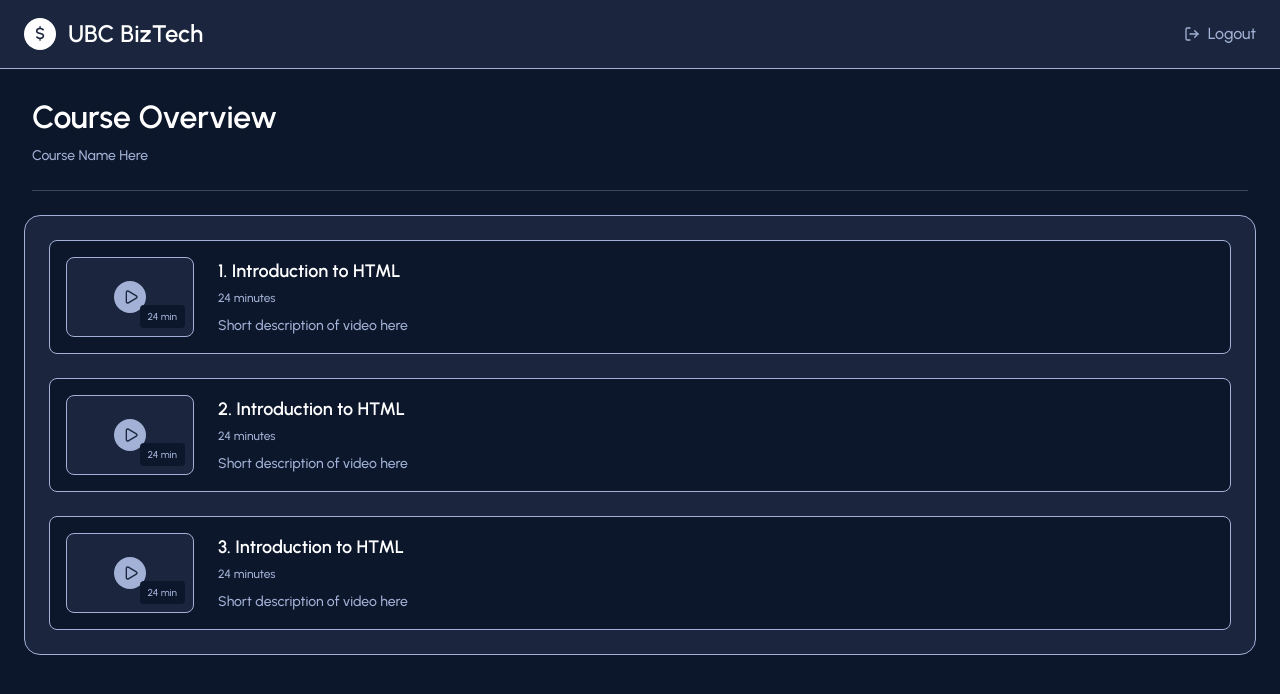
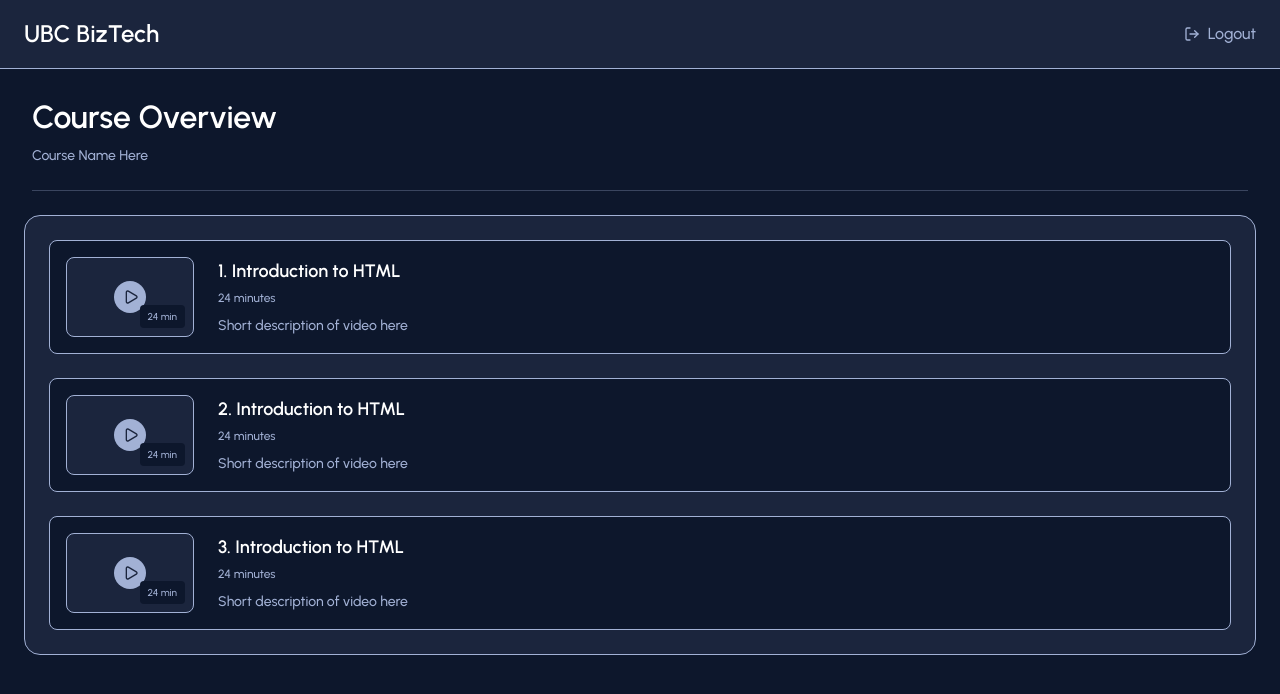
Before and after one commit to ubc-biztech/bt-web-v2, a Next.js app: page /companion/bootcamp/course-overview in a window 1280 px wide. Shown: the top 694 px of the page. Built offline with nearby package versions, Linux system fonts and the light colour scheme; no server answers; what @aws-amplify/adapter-nextjs, aws-amplify would draw is missing.

Commit message:
course overview details

```diff
--- a/src/pages/companion/bootcamp/course-overview.tsx
+++ b/src/pages/companion/bootcamp/course-overview.tsx
@@ -59,18 +59,13 @@ const CourseOverview = () => {
 
   return (
     <div className="min-h-screen bg-[#0D172C]">
-      {/* Custom Header */}
+      {/* header */}
       <header className="bg-[#1B253D] border-b border-[#A2B1D5] px-6 py-4">
         <div className="flex items-center justify-between">
-          {/* Left - Logo and Brand */}
           <div className="flex items-center gap-3">
-            <div className="w-8 h-8 bg-white rounded-full flex items-center justify-center">
-              <span className="text-[#1B253D] font-urbanist font-semibold text-sm">$</span>
-            </div>
             <span className="text-white font-urbanist font-semibold text-lg">UBC BizTech</span>
           </div>
 
-          {/* Right - Logout */}
           <button className="flex items-center gap-2 text-[#A2B1D5] hover:text-white transition-colors font-urbanist font-medium text-sm">
             <LogOut className="w-4 h-4" />
             <span>Logout</span>
```
